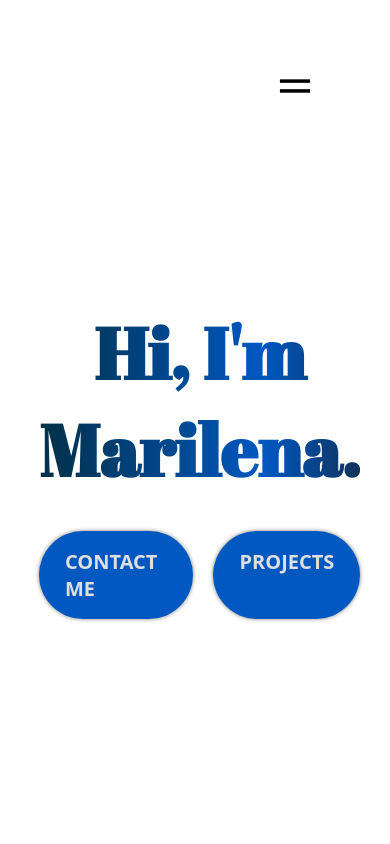
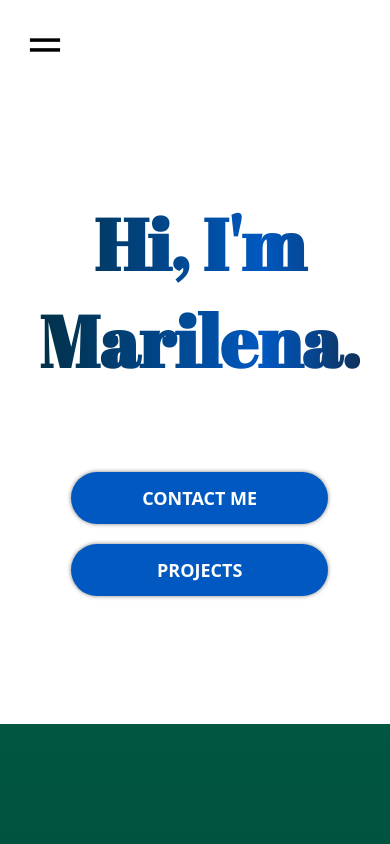
Before and after one commit to marifroe/Portfolio, a React (Vite) app: page / in a window 390 px wide. Shown: the top 844 px of the page. Built offline with nearby package versions, Linux system fonts and the light colour scheme.

Commit message:
adjust navbar and hero for mobile

```diff
--- a/src/components/Hero/Hero.module.css
+++ b/src/components/Hero/Hero.module.css
@@ -42,17 +42,17 @@
 .buttons {
   display: flex;
   flex-direction: row;
-  gap: 20px;
+  gap: 40px;
 }
 
 .heroBtn {
   text-decoration: none;
   background-color: var(--color-pop-2);
-  color: var(--color-text-light);
+  color: #fff;
   border-radius: 100px;
-  font-size: 20px;
+  font-size: 18px;
   font-weight: 600;
-  padding: 17px 26px;
+  padding: 10px 20px;
   box-shadow: 0 0 4px 0 rgba(0, 0, 0, 0.5);
   text-transform: uppercase;
 }
@@ -123,13 +123,27 @@
   .container {
     flex-direction: column-reverse;
     justify-content: center;
+    margin: 100px auto;
   }
 
   .content {
     align-items: center;
+    gap: 50px;
   }
 
   .description {
     display: none;
   }
+
+  .buttons {
+    flex-direction: column;
+    gap: 20px;
+    width: 80%;
+    text-align: center;
+  }
+
+  .heroBtn {
+    padding-top: 14px;
+    padding-bottom: 14px;
+  }
 }
--- a/src/components/Hero/Hero.tsx
+++ b/src/components/Hero/Hero.tsx
@@ -5,7 +5,7 @@ export const Hero = () => {
     <section className={styles.container}>
       <div className={styles.content}>
         <h1 className={styles.title}>Hi, I'm Marilena.</h1>
-        <p className={styles.description}>I'm a Software Developer who loves to solve problems in creative ways.<br/><span className={styles.unhighlight}>( My portfolio is still work in progress. As perfectionist it's something I find hard to say: But please don't expect perfectionism at this point :&#41; )</span></p>
+        <p className={styles.description}>I'm a Software Developer who loves to solve problems in creative ways.<br/><span className={styles.unhighlight}>my portfolio is work in progress and still has a few quirks here and there, sorry for the inconvenience </span></p>
         <div className={styles.buttons}>
           <a className={styles.heroBtn} href="mailto:marilena.froehlich@gmx.de">Contact Me</a>
           <a className={styles.heroBtn} href="#projects">Projects</a>
--- a/src/components/Navbar/Navbar.module.css
+++ b/src/components/Navbar/Navbar.module.css
@@ -5,9 +5,7 @@
   display: flex;
   align-items: center;
   justify-content: space-between;
-  padding-top: 61px;
   z-index: 2;
-  margin: 0 10%;
 }
 
 .title {
@@ -19,6 +17,7 @@
 
 .menu {
   display: flex;
+  margin-top: 60px;
 }
 
 .menuItems {
@@ -44,17 +43,15 @@
   }
 
   .menu {
-    position: absolute;
-    right: 0;
-    margin-right: 10%;
-    flex-direction: column;
-    align-items: flex-end;
+    display: inline-block;
+    width: 90%;
     gap: 11px;
     z-index: 3;
+    margin: 20px;
   }
 
   .menuBtn {
-    display: block;
+    display: inline-block;
     cursor: pointer;
   }
 
@@ -62,11 +59,14 @@
     display: none;
     flex-direction: column;
     align-items: center;
+    width: 100%;
     gap: 13px;
     border-radius: 10px;
-    background: rgb(25, 55, 109);
-    background: linear-gradient(0deg, rgba(25, 55, 109, 0.2), rgba(25, 55, 109, 1) 100%);
-    padding: 24px 33px;
+    background: var(--color-pop-2);
+    color: #fff;
+    /*background: linear-gradient(0deg, rgba(25, 55, 109, 0.2), rgba(25, 55, 109, 1) 100%);*/
+    padding-top: 50px;
+    padding-bottom: 50px;
     box-shadow: 0 0 4px 0 rgba(0, 0, 0, 0.25);
   }
 
```
